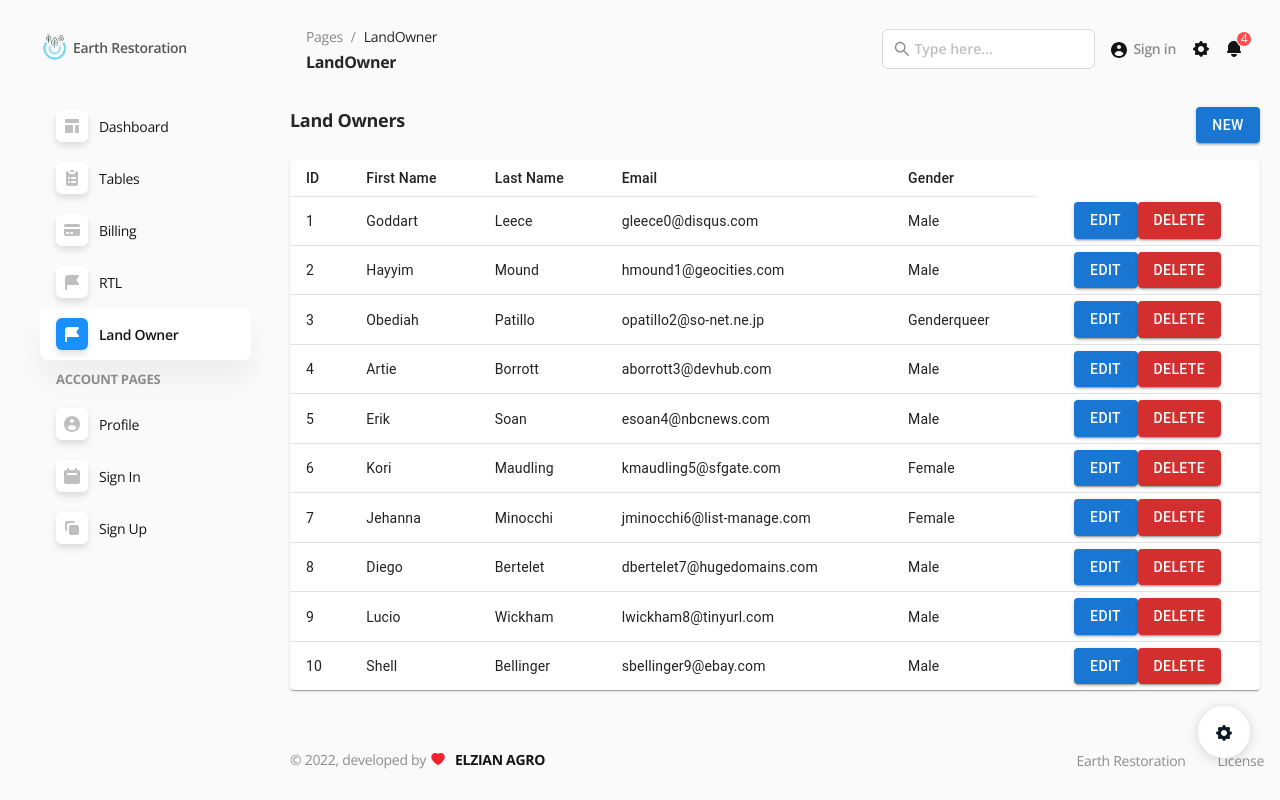
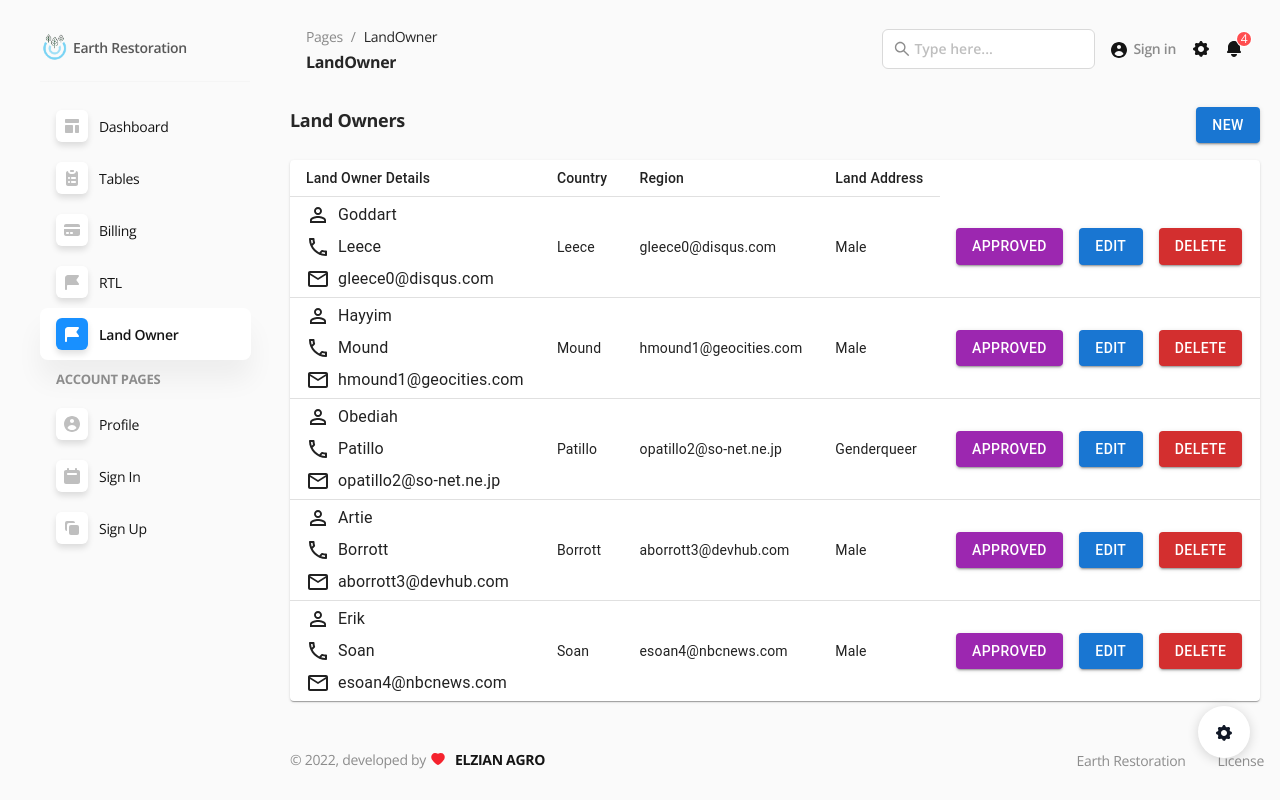
Before and after one commit to Elzian-Agro/ER---Admin-Dashboard, a React (Create React App) app: page /dashboard in a window 1280 px wide. Both pictures are taken after a click on the item "Land Owner". Built offline with nearby package versions, Linux system fonts and the light colour scheme.

Commit message:
Update Land Owner

```diff
--- a/package.json
+++ b/package.json
@@ -6,6 +6,7 @@
     "@ant-design/icons": "^4.6.2",
     "@emotion/react": "^11.9.0",
     "@emotion/styled": "^11.8.1",
+    "@mui/icons-material": "^5.8.0",
     "@mui/material": "^5.8.0",
     "@mui/styles": "^5.8.0",
     "@testing-library/jest-dom": "^5.14.1",
--- a/src/pages/LandOwner.js
+++ b/src/pages/LandOwner.js
@@ -10,6 +10,11 @@ import Dialog from '@mui/material/Dialog';
 import DialogTitle from '@mui/material/DialogTitle';
 import DialogActions from '@mui/material/DialogActions';
 import Box from '@mui/material/Box';
+import Typography from '@mui/material/Typography';
+import Stack from '@mui/material/Stack';
+import PersonOutlineIcon from '@mui/icons-material/PersonOutline';
+import CallOutlinedIcon from '@mui/icons-material/CallOutlined';
+import EmailOutlinedIcon from '@mui/icons-material/EmailOutlined';
 import { makeStyles } from '@mui/styles';
 
 import { useState } from "react"
@@ -49,41 +54,6 @@ const tableData = [{
     "email": "esoan4@nbcnews.com",
     "gender": "Male",
     "ip_address": "137.153.175.81"
-  }, {
-    "id": 6,
-    "first_name": "Kori",
-    "last_name": "Maudling",
-    "email": "kmaudling5@sfgate.com",
-    "gender": "Female",
-    "ip_address": "19.187.9.115"
-  }, {
-    "id": 7,
-    "first_name": "Jehanna",
-    "last_name": "Minocchi",
-    "email": "jminocchi6@list-manage.com",
-    "gender": "Female",
-    "ip_address": "255.82.232.92"
-  }, {
-    "id": 8,
-    "first_name": "Diego",
-    "last_name": "Bertelet",
-    "email": "dbertelet7@hugedomains.com",
-    "gender": "Male",
-    "ip_address": "229.218.35.59"
-  }, {
-    "id": 9,
-    "first_name": "Lucio",
-    "last_name": "Wickham",
-    "email": "lwickham8@tinyurl.com",
-    "gender": "Male",
-    "ip_address": "148.151.179.24"
-  }, {
-    "id": 10,
-    "first_name": "Shell",
-    "last_name": "Bellinger",
-    "email": "sbellinger9@ebay.com",
-    "gender": "Male",
-    "ip_address": "107.178.239.130"
   }]
 
 const useStyles = makeStyles({
@@ -99,21 +69,37 @@ const useStyles = makeStyles({
 
   tableContainer: {
     boxShadow: "0 2px 6px rgb(0 0 0 / 0.25)"
-  },
+  }
+});
 
-  editButton: {
-    marginRight: 20
-  },
-});
+
+
+
+
 
 function LandOwner() {
 
   const classes = useStyles();
   const [open, setOpen] = useState(false);
+  const [landOwner, setLandOwner] = useState(tableData);
 
   function handleChange() {
       alert("Do you really want to Edit!");
   }
+
+  const handleDeleteClick = (landOwnerId) => {
+    const delLandOwner = [...landOwner];
+
+    const index = landOwner.findIndex((land) => land.id === landOwnerId);
+
+    delLandOwner.splice(index, 1);
+
+    setLandOwner(delLandOwner);
+    console.log(delLandOwner);
+    setOpen(false);
+
+
+  };
 
   return(
     <div>
@@ -135,11 +121,10 @@ function LandOwner() {
           <Table sx={{ minWidth: 650 }} size="small" aria-label="a dense table">
               <TableHead>
               <TableRow>
-                  <TableCell className={classes.tableHeading}>ID</TableCell>
-                  <TableCell className={classes.tableHeading}>First Name</TableCell>
-                  <TableCell className={classes.tableHeading}>Last Name</TableCell>
-                  <TableCell className={classes.tableHeading}>Email</TableCell>
-                  <TableCell className={classes.tableHeading}>Gender</TableCell>
+                  <TableCell className={classes.tableHeading}>Land Owner Details</TableCell>
+                  <TableCell className={classes.tableHeading}>Country</TableCell>
+                  <TableCell className={classes.tableHeading}>Region</TableCell>
+                  <TableCell className={classes.tableHeading}>Land Address</TableCell>
               </TableRow>
               </TableHead>
               <TableBody>
@@ -148,14 +133,37 @@ function LandOwner() {
                       key={row.id}
                       sx={{ '&:last-child td, &:last-child th': { border: 0 } }}
                   >
-                      <TableCell>{row.id}</TableCell>
-                      <TableCell>{row.first_name}</TableCell>
+                      <TableCell>
+                      <Stack direction="row" alignItems="center" gap={1} mb={1}>
+                        <PersonOutlineIcon />
+                        <Typography variant="body1">{row.first_name}</Typography>
+                      </Stack>
+                      <Stack direction="row" alignItems="center" gap={1} mb={1}>
+                        <CallOutlinedIcon />
+                        <Typography variant="body1">{row.last_name}</Typography>
+                      </Stack>
+                      <Stack direction="row" alignItems="center" gap={1}>
+                        <EmailOutlinedIcon />
+                        <Typography variant="body1">{row.email}</Typography>
+                      </Stack>
+                          {/* <Grid container>
+
+                            <Grid item lg={12}>
+                                <PersonOutlineIcon /><Typography className={classes.name}>{row.first_name}</Typography>
+                                <Typography color="textSecondary" variant="body2">{row.last_name}</Typography>
+                                <Typography color="textSecondary" variant="body2">{row.email}</Typography>
+                            </Grid>
+                          </Grid> */}
+                      </TableCell>
                       <TableCell>{row.last_name}</TableCell>
                       <TableCell>{row.email}</TableCell>
                       <TableCell>{row.gender}</TableCell>
                       <TableCell align='center'>
+                        <Stack direction="row" alignItems="center" gap={2}>
+                          <Button variant="contained" color="secondary">Approved</Button>
                           <Button className={classes.editButton} variant="contained" color="primary" onClick={handleChange}>Edit</Button>
                           <Button variant="contained" color="error" onClick={() => setOpen(true)}>Delete</Button>
+                        </Stack>
                           <Dialog aria-labelledby='dialog-title'
                             open={open}
                             onClose={() => setOpen(false)}
@@ -169,8 +177,8 @@ function LandOwner() {
                           >
                             <DialogTitle id='dialog-title'>Do you really want to delete?</DialogTitle>
                             <DialogActions>
-                                <Button onClick={() => setOpen(false)} c>Cancel</Button>
-                                <Button onClick={() => setOpen(true)} color="error">Delete</Button>
+                                <Button onClick={() => setOpen(false)}>Cancel</Button>
+                                <Button onClick={() => handleDeleteClick(row.id)} color="error">Delete</Button>
                             </DialogActions>
                           </Dialog>
                       </TableCell>
```
Also changed, not shown: 1 other file (tests, documents, lock files or other folders).
